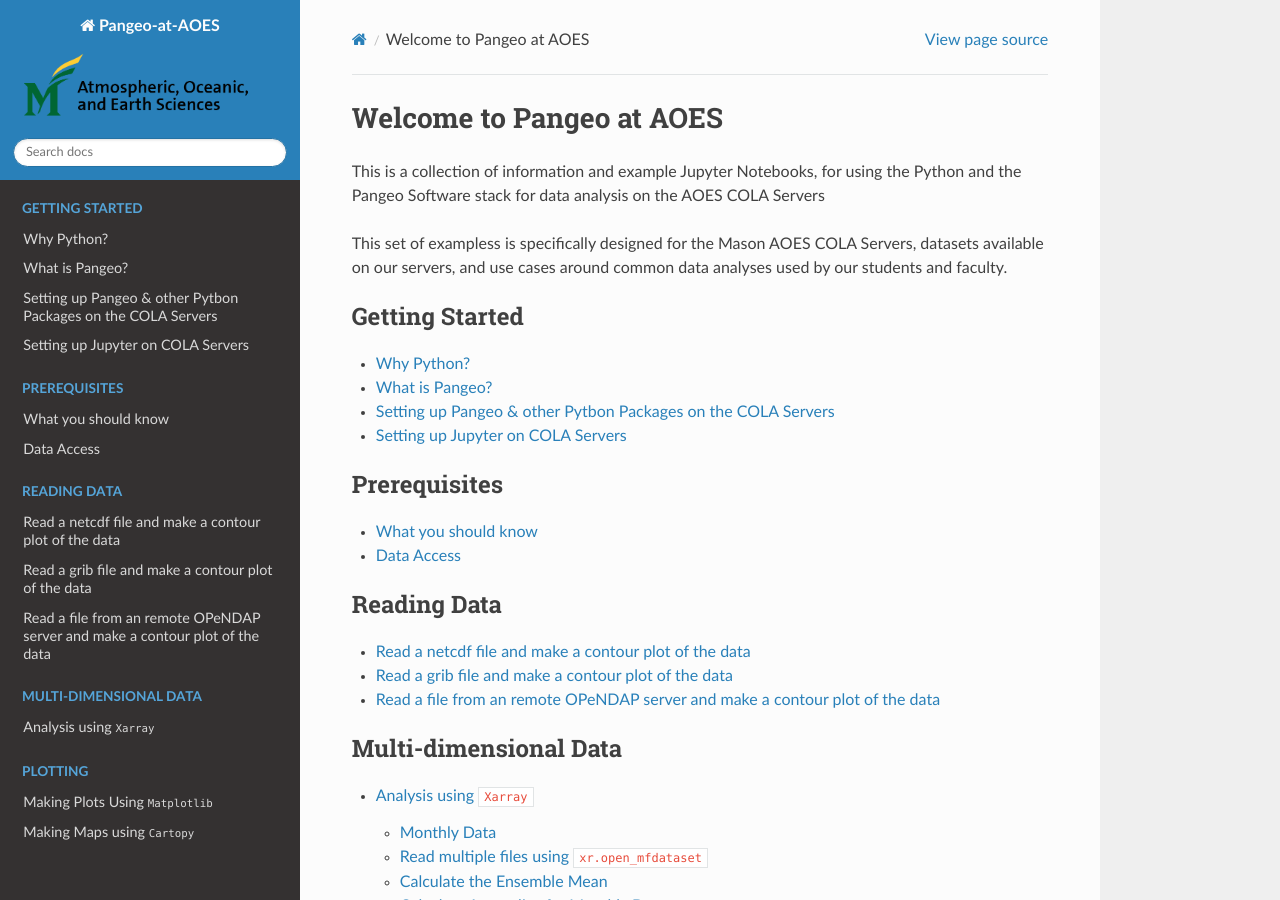
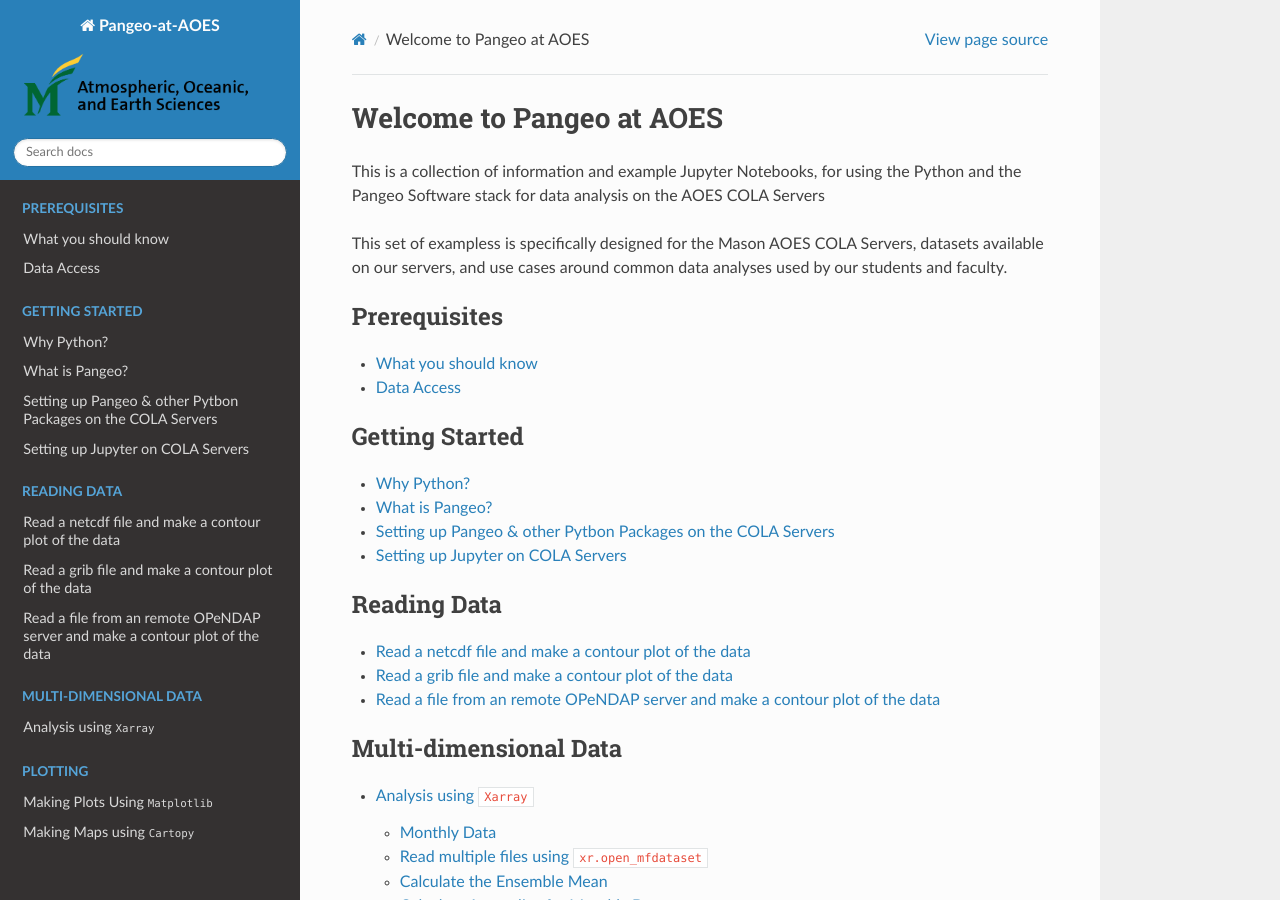
Before and after one commit to kpegion/Pangeo-at-AOES, a Sphinx documentation site: the page built from docs/source/index.rst, in a window 1280 px wide and 900 px high. Built offline with Sphinx 7.4.7 and the Read the Docs theme 2.0.0, drawn with Linux system fonts in a browser that asks for light colours; part of the change alters nothing that is shown.

```diff
--- a/docs/source/index.rst
+++ b/docs/source/index.rst
@@ -10,6 +10,14 @@ This is a collection of information and example Jupyter Notebooks, for using the
 
 This set of exampless is specifically designed for the Mason AOES COLA Servers, datasets available on our servers, and use cases around common data analyses used by our students and faculty.
 
+
+.. toctree::
+   :maxdepth: 1
+   :caption: Prerequisites
+
+   prereq.rst
+
+
 .. toctree::
    :maxdepth: 1
    :caption: Getting Started
@@ -17,13 +25,6 @@ This set of exampless is specifically designed for the Mason AOES COLA Servers,
    why-python-and-pangeo
    setting-up-pangeo
    setting-up-jupyter
-
-
-.. toctree::
-   :maxdepth: 1
-   :caption: Prerequisites
-
-   prereq.rst
 
 
 .. toctree::
```
